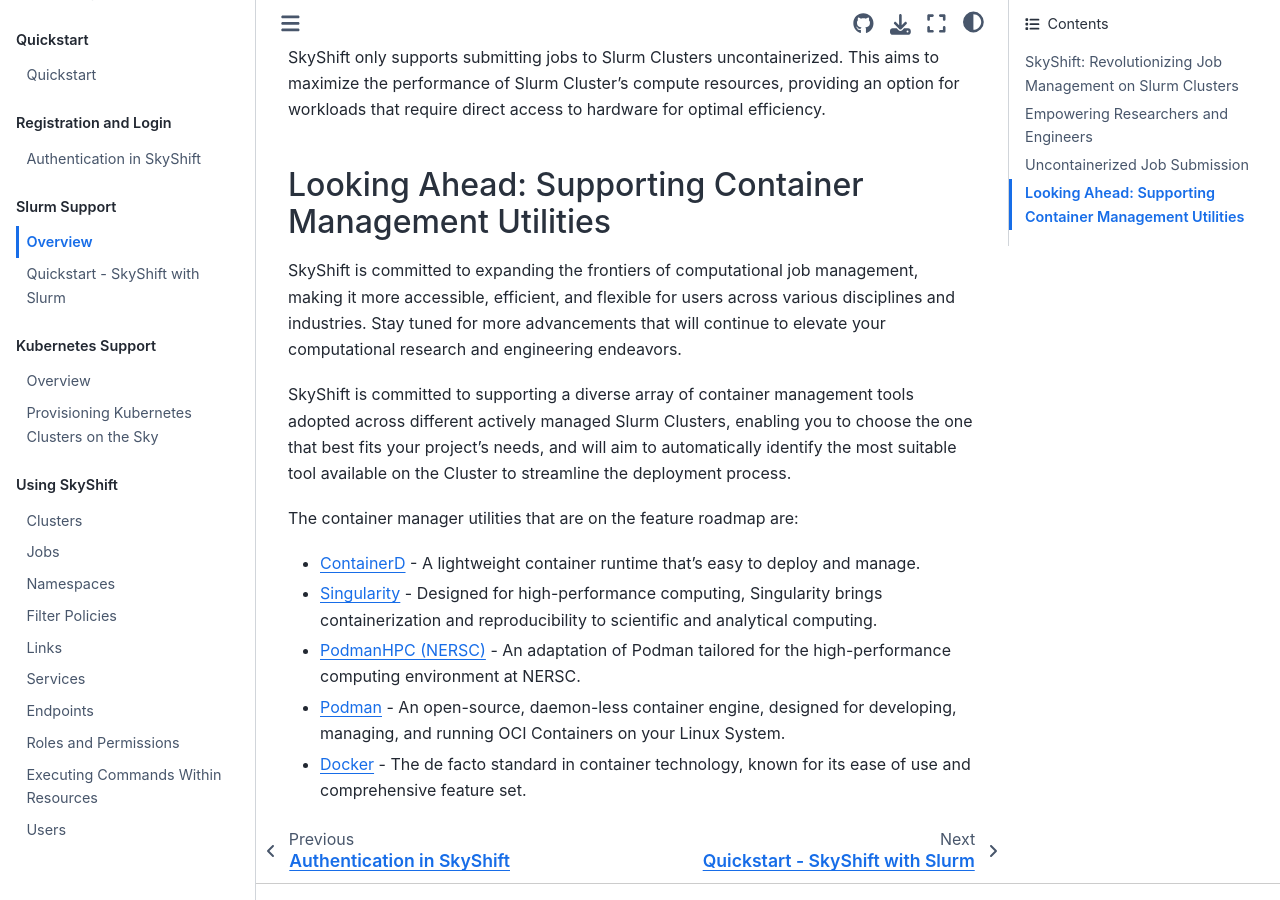
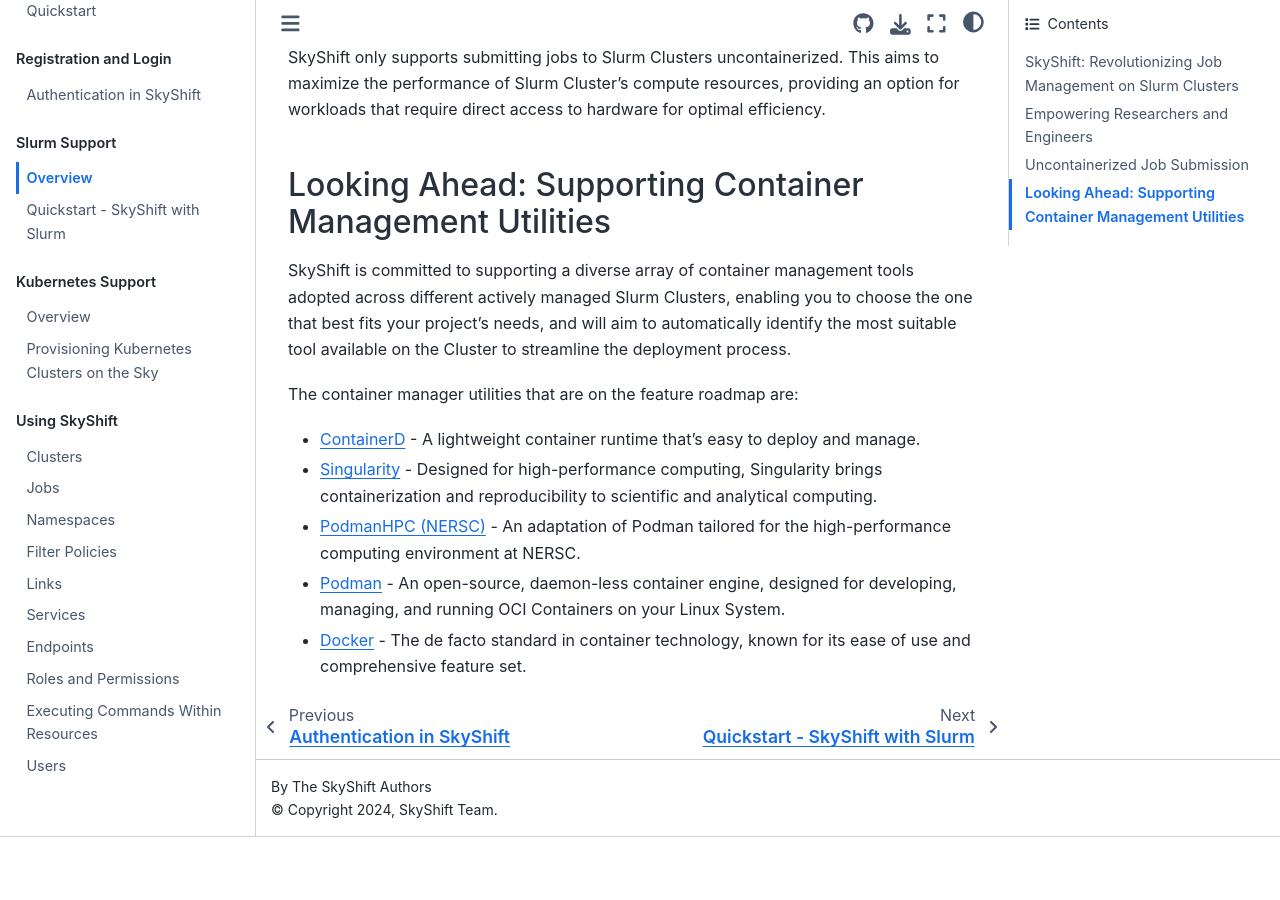
Before and after one commit to sky-shift/skyshift, a Sphinx documentation site: the page built from docs/source/slurm_support/overview.rst, in a window 1280 px wide and 900 px high, scrolled down 747 px. Built offline with Sphinx 7.4.7 and the Sphinx Book theme 1.1.4, drawn with Linux system fonts in a browser that asks for light colours; pages that are not in the unit, such as notebooks, are missing from menus; after the commit the page ends 1584 px from its top, so only the background shows below that.

Commit message:
Update overview.rst
Removed previous general comment under `Looking Ahead...` heading .

```diff
--- a/docs/source/slurm_support/overview.rst
+++ b/docs/source/slurm_support/overview.rst
@@ -32,11 +32,6 @@
 Looking Ahead: Supporting Container Management Utilities
 ----------------------------------------
 
-SkyShift is committed to expanding the frontiers of computational job management, making it more
-accessible, efficient, and flexible for users across various disciplines and industries. Stay tuned
-for more advancements that will continue to elevate your computational research and engineering
-endeavors.
-
 SkyShift is committed to supporting a diverse array of container management tools adopted across different actively managed Slurm Clusters, enabling you to choose the
 one that best fits your project's needs, and will aim to automatically identify the most suitable tool available on the Cluster to streamline the deployment process.
 
```
